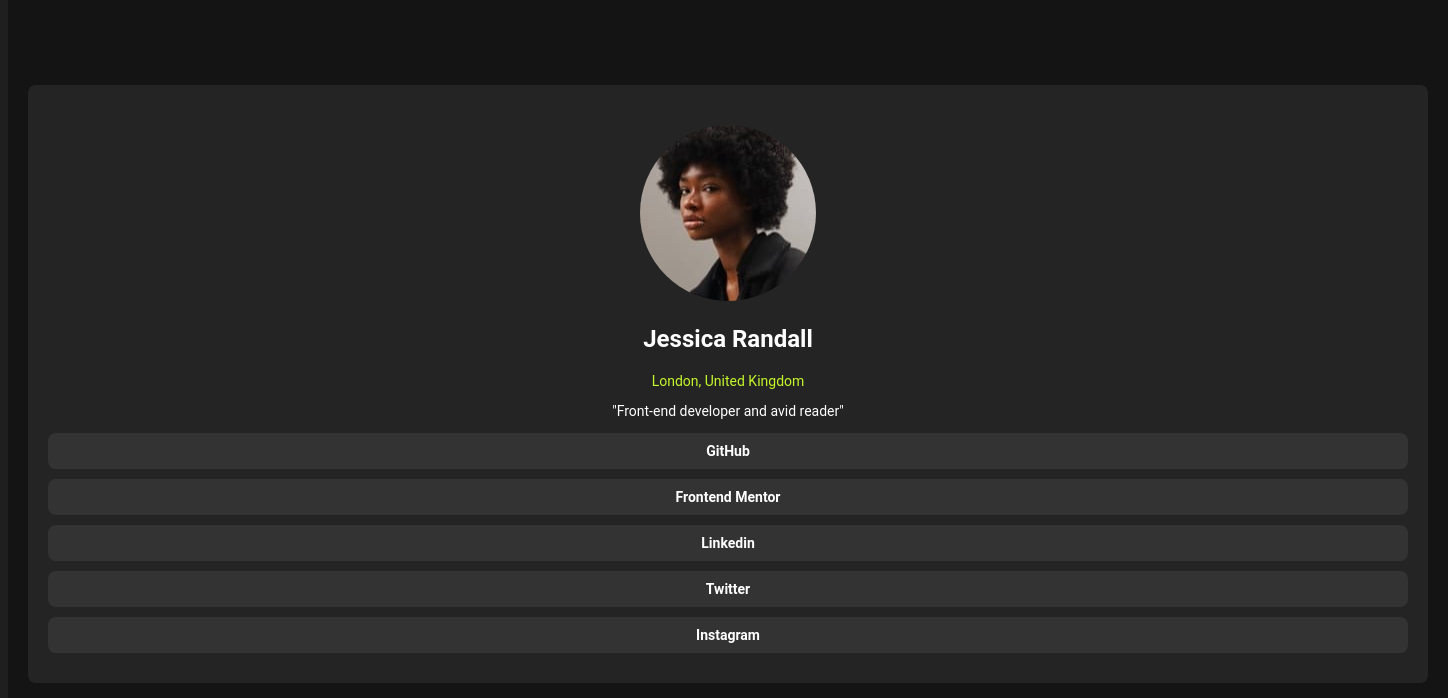
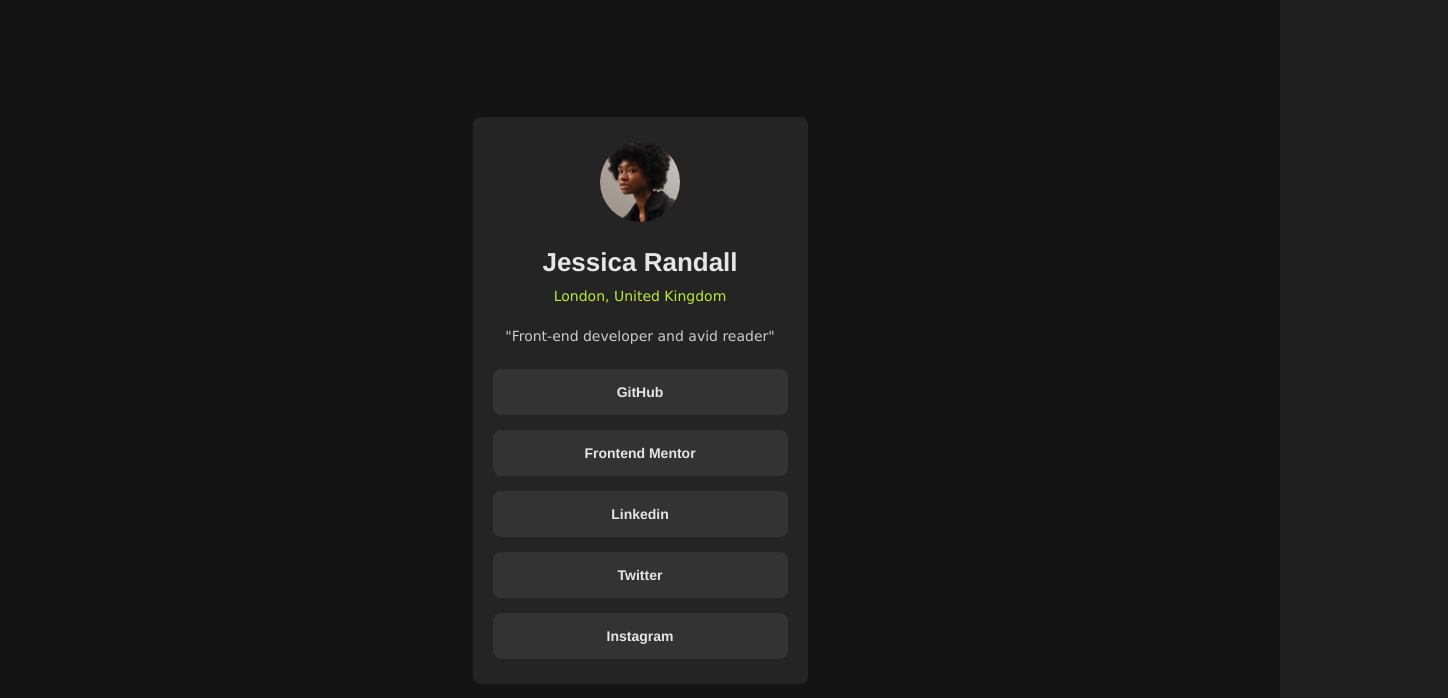
Before and after one commit to Horpeyemihhh/second-project, a plain HTML site: page index.html in a window 1280 px wide. Shown: the whole page, 1448 px wide, since content can reach past the window. Drawn offline with Linux system fonts and the light colour scheme; a web font is replaced by a local one.

Commit message:
Add second project card files

```diff
--- a/CSS/styles.css
+++ b/CSS/styles.css
@@ -1,60 +1,71 @@
 body {
-    text-align: center;
-    margin-top: 0;
-    margin-bottom: 0;
     background-color: hsl(0, 0%, 12%);
     font-family: 'Roboto';
+    display: flex;
+    justify-content: center;
+    align-items: center;
+    height: 100vh;
+    margin: 0;
+    flex-wrap: nowrap;
 }
 .first-background {
     background-color: hsl(0, 0%, 8%);
     width: 1440px;
-    margin-left: auto;
-    margin-right: auto;
-    padding-top: 25px;
-    padding-bottom: 25px;
-
+    display: flex;
+    justify-content: center;
+    align-items: center;
+    height: 100vh;
+    margin: 0;
 }
 
 .second-background {
     background-color: hsl(0, 0%, 14%);
-    margin-left: 20px;
-    margin-right: 20px;
-    margin-top: 60px;
-    margin-bottom: 180px;
-    padding-bottom: 20px;
     border-radius: 8px;
+    color: hsl(0, 0%, 100%);
+    text-align: center;
+    display: flex;
+    align-items: center;
+    flex-direction: column;
+    width: 335px;
+    padding-bottom: 10px;
 }
 
 img {
-    border-radius: 100%;
-    margin-top: 40px;
+    border-radius: 50%;
+    margin-top: 25px;
+    margin-bottom: 5px;
+    height: 80px;
 }
 
 h2 {
-  color: hsl(0, 0%, 100%);
-  font-weight: 700;
+  font-family: Helvetica, Arial, sans-serif;
+  margin: 20px 10px 0 10px;
+  font-size: 26px;
+  color: hsl(0, 0%, 90%);
 }
 
-p {
+.first-paragraph {
+    color: hsl(75, 80%, 57%);
+    font-weight: 400;
     font-size: 14px;
-}
-.first-paragraph {
-    color: hsl(75, 94%, 57%);
-    font-weight: 400;
+    margin: 10px 0 10px 0;
+    font-family: Geneva, Verdana, sans-serif;
 }
 .second-paragraph {
-   color: hsl(0, 0%, 100%);
+   font-size: 14px;
+   margin-bottom: 10px;
+   font-style: azimuth;
+   font-family: Geneva, Verdana, sans-serif;
+   font-stretch: expanded;
+   color: hsl(0, 0%, 80%);
 }
 
-
 .third-paragraph {
-    background-color: hsl(0, 0%, 14%);
-    margin-left: 20px;
-    margin-right: 20px;
+    text-align: center;
+    width: 295px;
 }
 
 .btn {
-  background: hsl(0, 0%, 20%);
     background-image: -webkit-linear-gradient(top, hsl(0, 0%, 20%), hsl(0, 0%, 20%));
     background-image: -moz-linear-gradient(top, hsl(0, 0%, 20%), hsl(0, 0%, 20%));
     background-image: -ms-linear-gradient(top, hsl(0, 0%, 20%), hsl(0, 0%, 20%));
@@ -62,16 +73,20 @@ p {
     background-image: linear-gradient(to bottom, hsl(0, 0%, 20%), hsl(0, 0%, 20%));
     -webkit-border-radius: 8;
     -moz-border-radius: 8;
+    font-size: 14px;
+    font-weight: 600;
+    background-color: hsl(0, 0%, 20%);
+    display: block;
+    color: hsl(0, 0%, 90%);
+    text-decoration: none;
+    margin-top: 15px;
+    margin-bottom: 15px;
     border-radius: 8px;
-  font-family: 'Roboto';
-  color: hsl(0, 0%, 100%);
-  font-size: 14px;
-  padding: 10px 20px 10px 20px;
-  text-decoration: none;
-  display: block;
-  margin-top: 10px;
-  margin-bottom: 10px;
-  font-weight: 600;
+    text-align: center;
+    padding: 15px;
+    max-width: 100%;
+    box-sizing: border-box; /* padding is included in total width */
+    font-family: Helvetica, Arial, sans-serif;
 }
 
 .btn:hover {
@@ -82,4 +97,5 @@ p {
   background-image: -o-linear-gradient(top, hsl(75, 94%, 57%), hsl(75, 94%, 57%));
   background-image: linear-gradient(to bottom, hsl(75, 94%, 57%), hsl(75, 94%, 57%));
   text-decoration: none;
+  color: hsl(0, 0%, 8%);
 }
```
Lines whose indentation alone changed are shown as unchanged.
